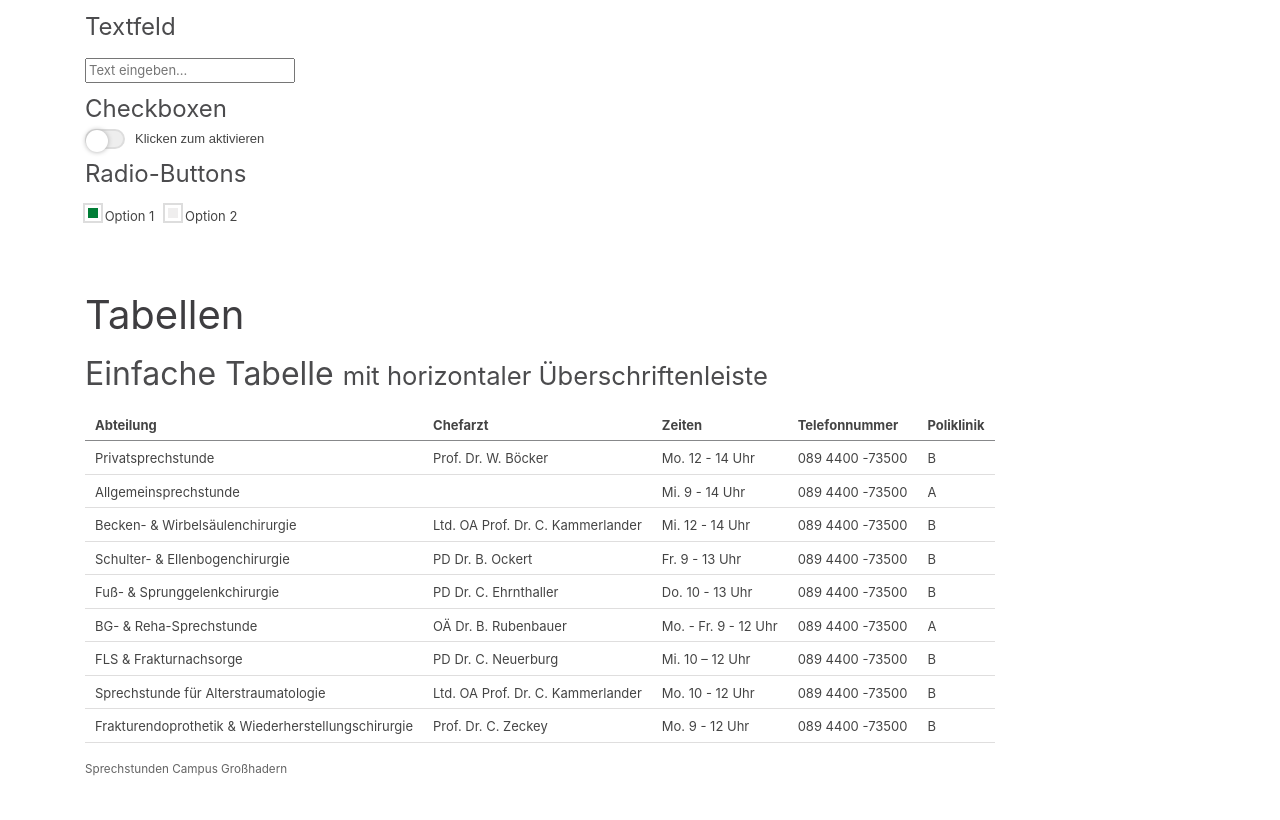
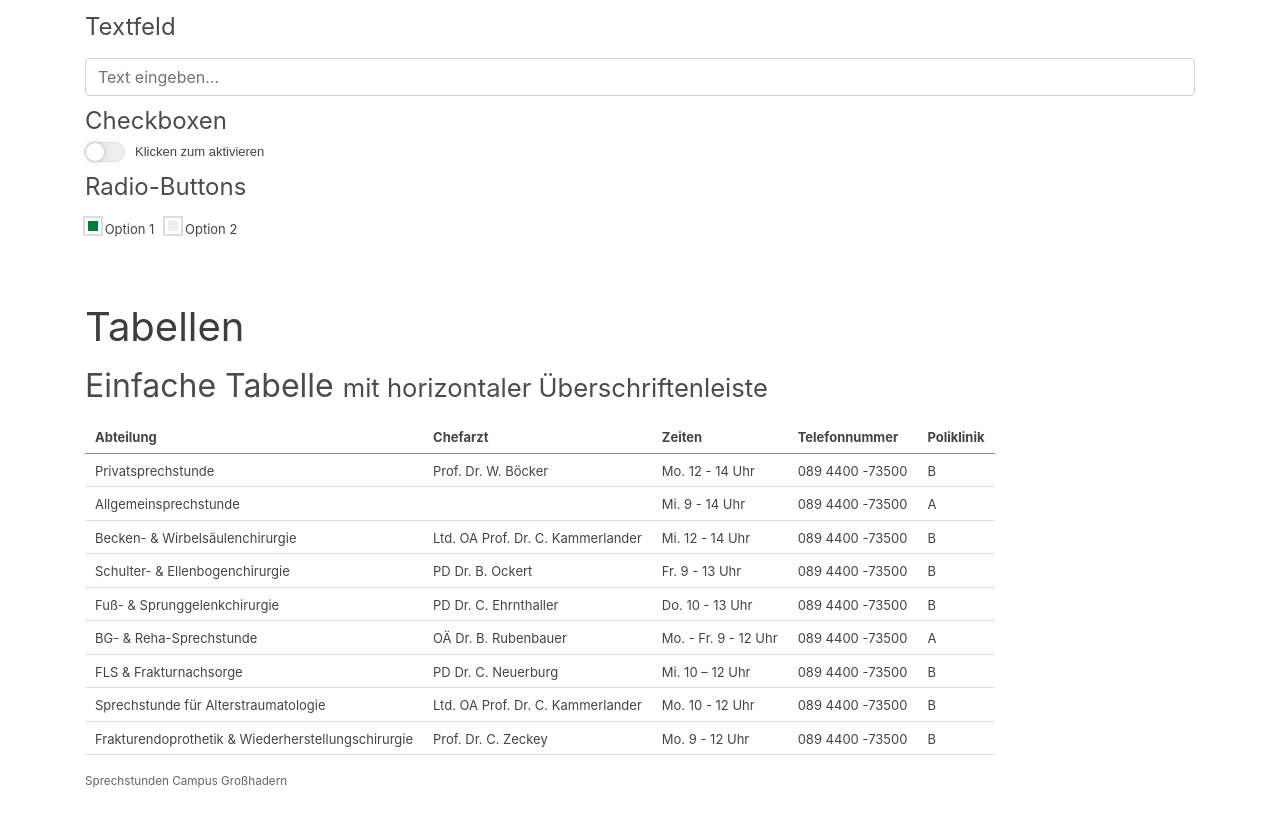
Before and after one commit to KUMteamIM/lmu-med-styles, a website built with webpack: page dist/index.html in a window 1280 px wide. Shown: the part 1623-2443 px from the top of the page. Built offline with nearby package versions, Linux system fonts and the light colour scheme.

Commit message:
Improve looks

```diff
--- a/src/forms.scss
+++ b/src/forms.scss
@@ -19,7 +19,7 @@ input[type="checkbox"] + label:before {
   width: 40px;
   height: 20px;
   border-radius: 30px;
-  border: 2px solid #ddd;
+  border: 1px solid #ddd;
   background-color: #eee;
   content: "";
   margin-right: 15px;
@@ -29,8 +29,8 @@ input[type="checkbox"] + label:before {
   left: 0px;
 }
 input[type="checkbox"] + label:after {
-  width: 22px;
-  height: 22px;
+  width: 18px;
+  height: 18px;
   border-radius: 25px;
   background-color: #fff;
   content: "";
```
Also changed, not shown: dist/index.html.
